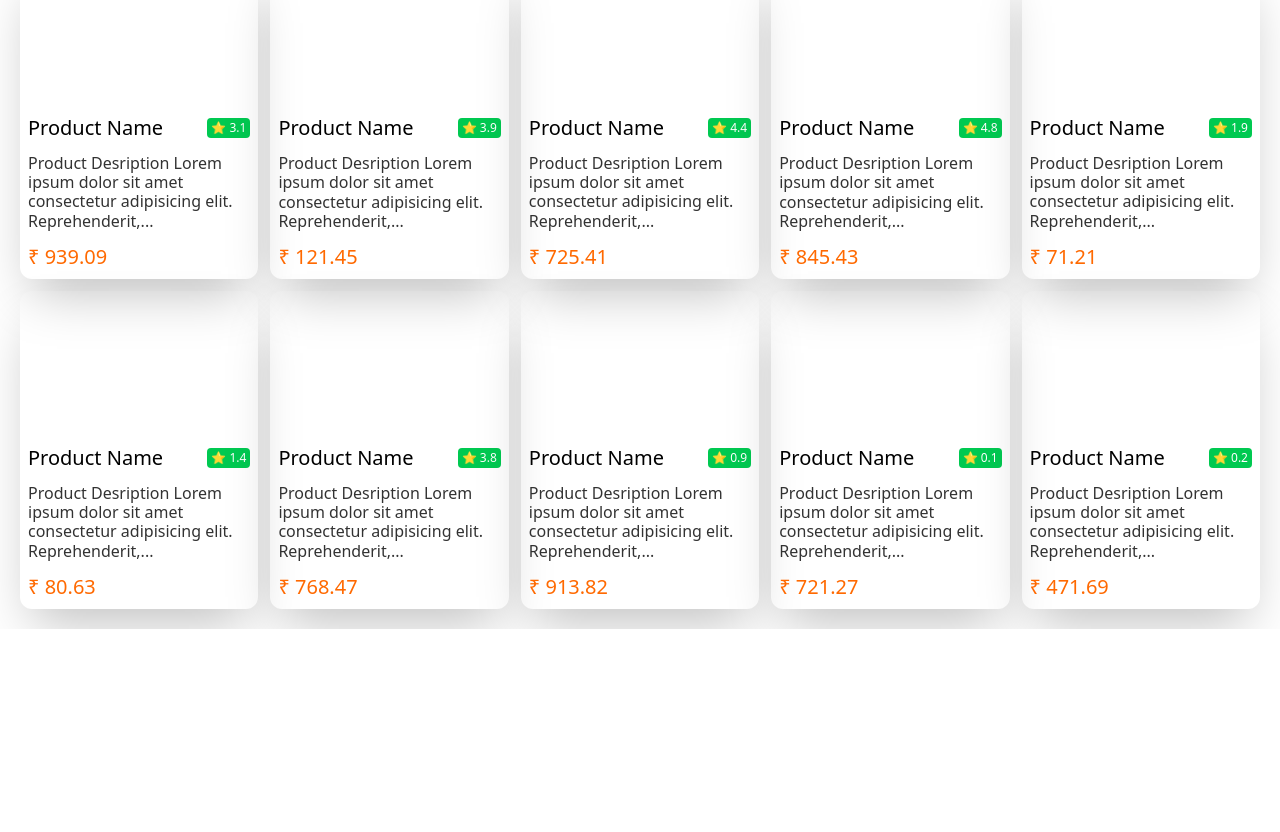
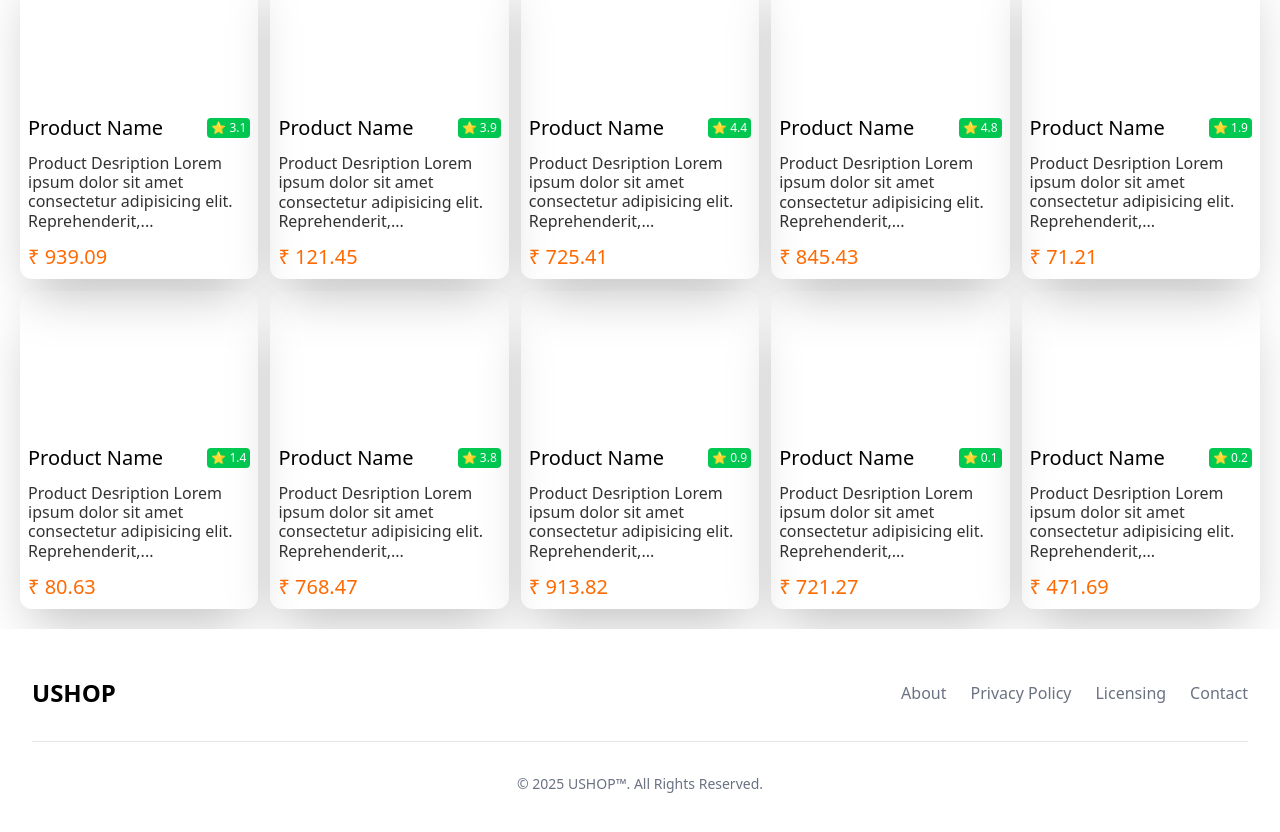
Before and after one commit to rockmel03/USHOP, a React (Vite) app in the folder frontend/: page / in a window 1280 px wide. Shown: the part 951-1783 px from the top of the page. Before the commit the page ends 1580 px from the top, so only its background shows below. Built offline with nearby package versions, Linux system fonts and the light colour scheme.

Commit message:
Implement routing with react-router, add Layout and NotFound components, and enhance App structure. Update package dependencies for Redux and JWT decoding.

```diff
--- a/frontend/package.json
+++ b/frontend/package.json
@@ -13,6 +13,7 @@
     "@tailwindcss/vite": "^4.1.4",
     "react": "^19.0.0",
     "react-dom": "^19.0.0",
+    "react-router-dom": "^7.5.3",
     "remixicon": "^4.6.0",
     "tailwindcss": "^4.1.4"
   },
--- a/frontend/src/App.jsx
+++ b/frontend/src/App.jsx
@@ -1,12 +1,19 @@
 import Login from "./pages/Login.jsx";
 import Home from "./pages/Home.jsx";
 import Navbar from "./components/Navbar.jsx";
+import { Route, Routes } from "react-router-dom";
+import Layout from "./components/Layout.jsx";
+import NotFound from "./pages/NotFound.jsx";
 
 export default function App() {
   return (
-    <div className="">
-      <Navbar />
-      <Home />
-    </div>
+    <Routes>
+      <Route path="login" element={<Login />} />
+      <Route element={<Layout />}>
+        <Route path="/home?" element={<Home />} />
+      </Route>
+
+      <Route path="*" element={<NotFound />} />
+    </Routes>
   );
 }
--- /dev/null
+++ b/frontend/src/components/Footer.jsx
@@ -0,0 +1,52 @@
+import React from "react";
+
+const Footer = () => {
+  return (
+    <footer className="bg-white text-black rounded-lg m-4">
+      <div className="w-full max-w-[1440px] mx-auto p-4 md:py-8">
+        <div className="sm:flex sm:items-center sm:justify-between">
+          <a
+            href="/"
+            className="flex items-center mb-4 sm:mb-0 space-x-3 rtl:space-x-reverse"
+          >
+            <span className="self-center text-2xl font-bold whitespace-nowrap">
+              USHOP
+            </span>
+          </a>
+          <ul className="flex flex-wrap items-center mb-6 font-medium text-gray-500 sm:mb-0 dark:text-gray-400">
+            <li>
+              <a href="#" className="hover:underline me-4 md:me-6">
+                About
+              </a>
+            </li>
+            <li>
+              <a href="#" className="hover:underline me-4 md:me-6">
+                Privacy Policy
+              </a>
+            </li>
+            <li>
+              <a href="#" className="hover:underline me-4 md:me-6">
+                Licensing
+              </a>
+            </li>
+            <li>
+              <a href="#" className="hover:underline">
+                Contact
+              </a>
+            </li>
+          </ul>
+        </div>
+        <hr className="my-6 border-gray-200 sm:mx-auto dark:border-gray-700 lg:my-8" />
+        <span className="block text-sm text-gray-500 sm:text-center dark:text-gray-400">
+          © {new Date().getFullYear()}{" "}
+          <a href="/" className="hover:underline">
+            USHOP™
+          </a>
+          . All Rights Reserved.
+        </span>
+      </div>
+    </footer>
+  );
+};
+
+export default Footer;
--- /dev/null
+++ b/frontend/src/components/Layout.jsx
@@ -0,0 +1,17 @@
+import { Outlet } from "react-router-dom";
+
+import React from "react";
+import Navbar from "./Navbar";
+import Footer from "./Footer";
+
+const Layout = () => {
+  return (
+    <>
+      <Navbar />
+      <Outlet />
+      <Footer />
+    </>
+  );
+};
+
+export default Layout;
--- a/frontend/src/components/Navbar.jsx
+++ b/frontend/src/components/Navbar.jsx
@@ -24,16 +24,16 @@ const Navbar = () => {
           <i className="ri-map-pin-2-fill ri-lg"></i>
         </div>
         <div className="flex-shrink-0 w-10 h-10 text-zinc-500 grid place-items-center rounded-full cursor-pointer hover:shadow-lg transition duration-200 ease">
-          <i class="ri-shopping-cart-2-fill ri-lg"></i>
+          <i className="ri-shopping-cart-2-fill ri-lg"></i>
         </div>
         {isLoggedIn ? (
           <div className="shadow flex items-center rounded-full">
             <div className="flex-shrink-0 w-10 h-10 text-zinc-500 grid place-items-center rounded-full cursor-pointer hover:shadow-lg transition duration-200 ease">
-              <i class="ri-account-circle-fill ri-lg"></i>
+              <i className="ri-account-circle-fill ri-lg"></i>
             </div>
             <p>Account</p>
             <div className="flex-shrink-0 w-10 h-10 text-zinc-500 grid place-items-center rounded-full cursor-pointer transition duration-200 ease">
-              <i class="ri-arrow-down-s-line"></i>
+              <i className="ri-arrow-down-s-line"></i>
             </div>
           </div>
         ) : (
--- a/frontend/src/main.jsx
+++ b/frontend/src/main.jsx
@@ -1,11 +1,16 @@
-import { StrictMode } from 'react'
-import { createRoot } from 'react-dom/client'
-import './index.css'
-import 'remixicon/fonts/remixicon.css'
-import App from './App.jsx'
+import { StrictMode } from "react";
+import { createRoot } from "react-dom/client";
+import "./index.css";
+import "remixicon/fonts/remixicon.css";
+import App from "./App.jsx";
+import { BrowserRouter, Route, Routes } from "react-router-dom";
 
-createRoot(document.getElementById('root')).render(
+createRoot(document.getElementById("root")).render(
   <StrictMode>
-    <App />
-  </StrictMode>,
-)
+    <BrowserRouter>
+      <Routes>
+        <Route path="/*" element={<App />} />
+      </Routes>
+    </BrowserRouter>
+  </StrictMode>
+);
--- a/frontend/src/pages/Home.jsx
+++ b/frontend/src/pages/Home.jsx
@@ -141,8 +141,11 @@ const Home = () => {
         })}
       </section>
       <section className="flex items-start justify-between gap-2">
-        {categories.map((i) => (
-          <div className="flex-shrink-0 w-35 flex flex-col items-center">
+        {categories.map((i, idx) => (
+          <div
+            key={idx}
+            className="flex-shrink-0 w-35 flex flex-col items-center"
+          >
             <div className="w-full aspect-square bg-zinc-500 overflow-hidden rounded-lg">
               <img
                 src={i.image}
--- /dev/null
+++ b/frontend/src/pages/NotFound.jsx
@@ -0,0 +1,41 @@
+import React from "react";
+import { Link } from "react-router-dom";
+
+const NotFound = () => {
+  return (
+    <section class="bg-gray-900 text-white w-full h-screen grid place-items-center">
+      <div class="py-8 px-4 mx-auto max-w-screen-xl lg:py-16 lg:px-6">
+        <div class="mx-auto max-w-screen-sm text-center">
+          <h1 class="mb-4 text-7xl tracking-tight font-extrabold lg:text-9xl text-blue-700">
+            404
+          </h1>
+          <p class="mb-4 text-3xl tracking-tight font-bold md:text-4xl ">
+            Something's missing.
+          </p>
+          <p class="mb-4 text-lg font-light text-gray-400 ">
+            Sorry, we can't find that page. You'll find lots to explore on the
+            home page.
+          </p>
+          <div className="flex items-center justify-center gap-2">
+            <Link
+              to={-1}
+              replace
+              class="inline-flex text-white bg-blue-600 hover:bg-blue-800 focus:ring-4 focus:outline-none focus:ring-primary-300 font-medium rounded-lg text-sm px-5 py-2.5 text-center dark:focus:ring-primary-900 my-4"
+            >
+              Go Back
+            </Link>
+            <Link
+              to="/"
+              replace
+              class="inline-flex text-white bg-blue-600 hover:bg-blue-800 focus:ring-4 focus:outline-none focus:ring-primary-300 font-medium rounded-lg text-sm px-5 py-2.5 text-center dark:focus:ring-primary-900 my-4"
+            >
+              Back to Homepage
+            </Link>
+          </div>
+        </div>
+      </div>
+    </section>
+  );
+};
+
+export default NotFound;
```
Also changed, not shown: 1 other file (tests, documents, lock files or other folders).
